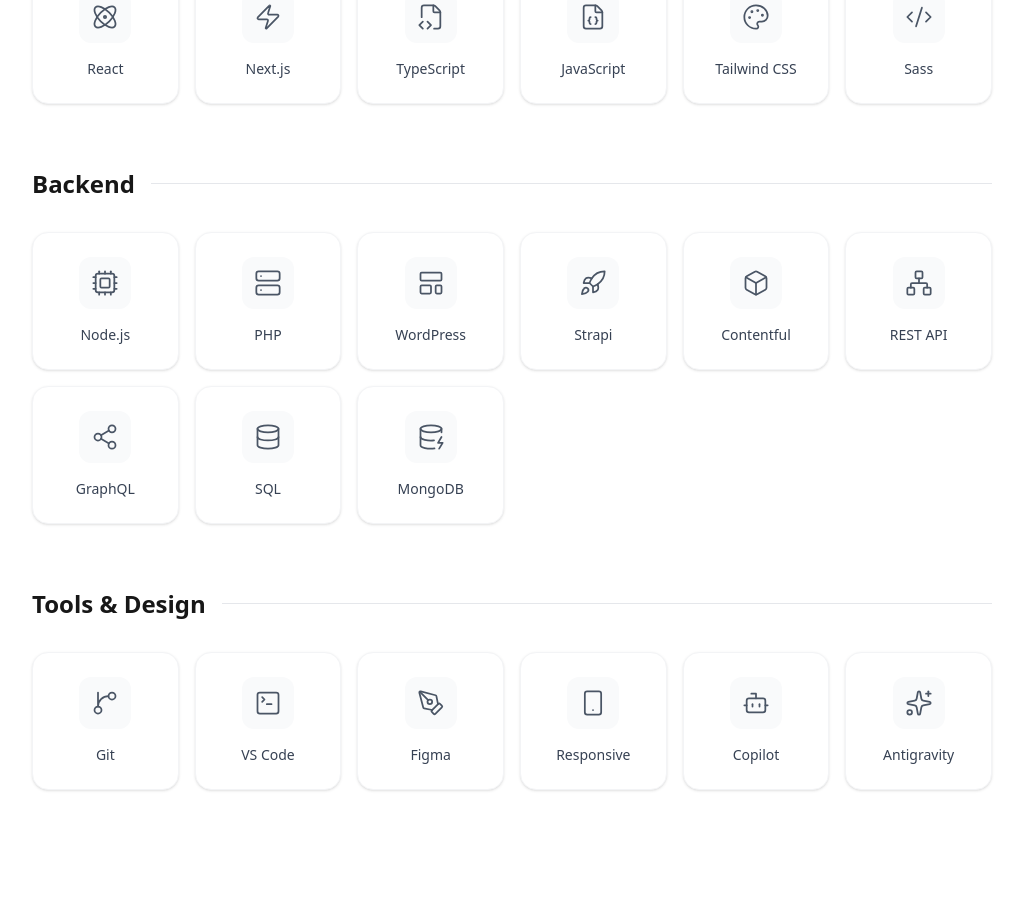
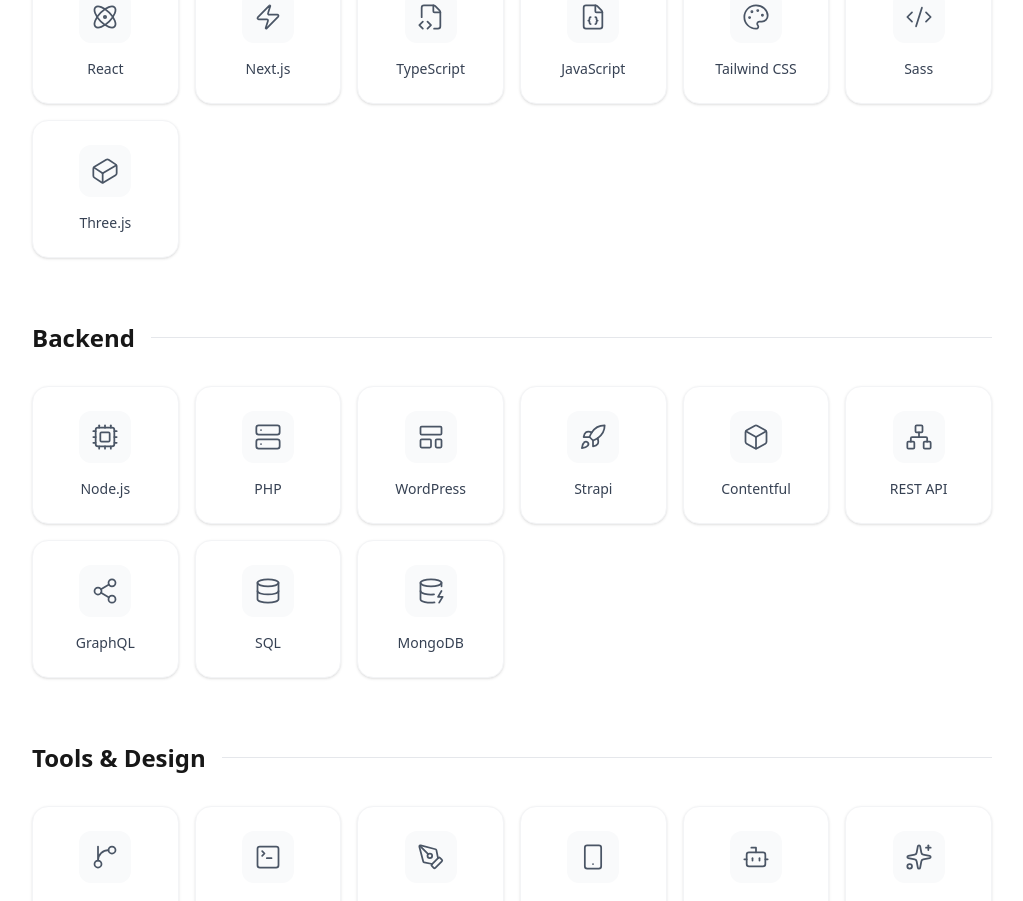
Before and after one commit to KaszubDev/personal-website, a Next.js app: page / in a window 1280 px wide. Shown: the part 2420-3321 px from the top of the page, without its empty margins (128-1151 px from the left). Built offline with nearby package versions, Linux system fonts and the light colour scheme.

Commit message:
add Three.js skill to tech stack and fix eslint error

```diff
--- a/src/components/sections/ComingSoon.tsx
+++ b/src/components/sections/ComingSoon.tsx
@@ -21,7 +21,7 @@ export function ComingSoon() {
                     More projects in the pipeline
                 </h3>
                 <p className="text-gray-600 dark:text-gray-400 max-w-md mx-auto">
-                    I'm constantly building and experimenting.
+                    I&apos;m constantly building and experimenting.
                     New case studies and experiments will be added here soon.
                 </p>
             </div>
--- a/src/data/skills.ts
+++ b/src/data/skills.ts
@@ -20,7 +20,8 @@ import {
     Atom,
     FileCode2,
     LucideIcon,
-    DatabaseZap
+    DatabaseZap,
+    Cuboid
 } from "lucide-react";
 
 export type Skill = {
@@ -44,6 +45,7 @@ export const skillGroups: SkillGroup[] = [
             { name: "JavaScript", icon: FileJson, category: "Language" },
             { name: "Tailwind CSS", icon: Palette, category: "Styling" },
             { name: "Sass", icon: Code2, category: "Styling" },
+            { name: "Three.js", icon: Cuboid, category: "3D Graphics" },
         ]
     },
     {
```
